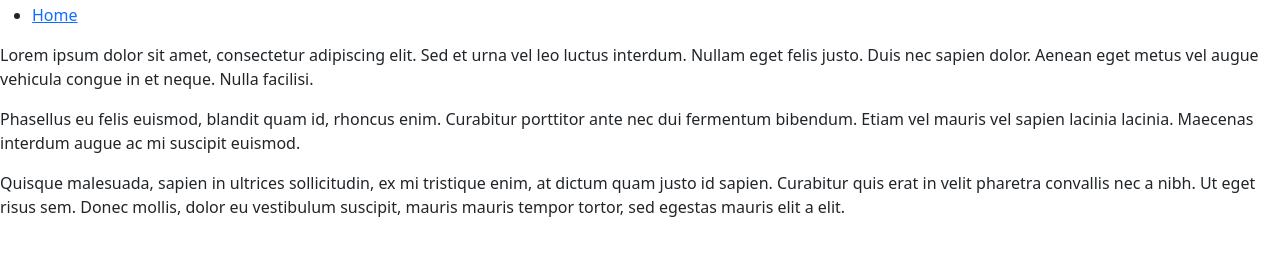
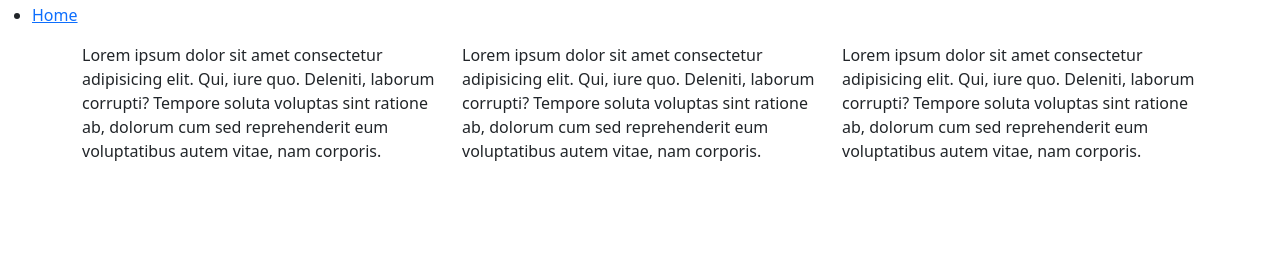
Before and after one commit to zKevin19/bootstrap-examples, a plain HTML site: page index.html in a window 1280 px wide. Shown: the part 53-308 px from the top of the page. Drawn offline with nearby package versions, Linux system fonts and the light colour scheme.

Commit message:
added new div classes

```diff
--- a/index.html
+++ b/index.html
@@ -17,9 +17,17 @@
       </nav>
 
       <main>
-        <p>Lorem ipsum dolor sit amet, consectetur adipiscing elit. Sed et urna vel leo luctus interdum. Nullam eget felis justo. Duis nec sapien dolor. Aenean eget metus vel augue vehicula congue in et neque. Nulla facilisi.</p>
-        <p>Phasellus eu felis euismod, blandit quam id, rhoncus enim. Curabitur porttitor ante nec dui fermentum bibendum. Etiam vel mauris vel sapien lacinia lacinia. Maecenas interdum augue ac mi suscipit euismod.</p>
-        <p>Quisque malesuada, sapien in ultrices sollicitudin, ex mi tristique enim, at dictum quam justo id sapien. Curabitur quis erat in velit pharetra convallis nec a nibh. Ut eget risus sem. Donec mollis, dolor eu vestibulum suscipit, mauris mauris tempor tortor, sed egestas mauris elit a elit. </p>
+        <div class="container">
+            <div class="row">
+                <div class="col-md">
+                    Lorem ipsum dolor sit amet consectetur adipisicing elit. Qui, iure quo. Deleniti, laborum corrupti? Tempore soluta voluptas sint ratione ab, dolorum cum sed reprehenderit eum voluptatibus autem vitae, nam corporis.
+                </div>
+                <div class="col-md">
+                    Lorem ipsum dolor sit amet consectetur adipisicing elit. Qui, iure quo. Deleniti, laborum corrupti? Tempore soluta voluptas sint ratione ab, dolorum cum sed reprehenderit eum voluptatibus autem vitae, nam corporis.
+                </div>
+                <div class="col-md">
+                    Lorem ipsum dolor sit amet consectetur adipisicing elit. Qui, iure quo. Deleniti, laborum corrupti? Tempore soluta voluptas sint ratione ab, dolorum cum sed reprehenderit eum voluptatibus autem vitae, nam corporis.
+                </div>
       </main>
 
     <script src="https://cdn.jsdelivr.net/npm/bootstrap@5.3.0-alpha3/dist/js/bootstrap.bundle.min.js" integrity="sha384-ENjdO4Dr2bkBIFxQpeoTz1HIcje39Wm4jDKdf19U8gI4ddQ3GYNS7NTKfAdVQSZe" crossorigin="anonymous"></script>
```
